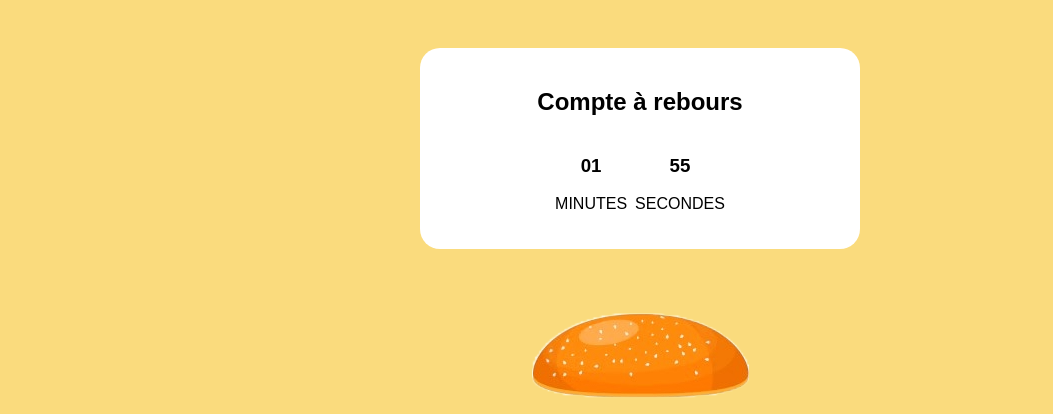
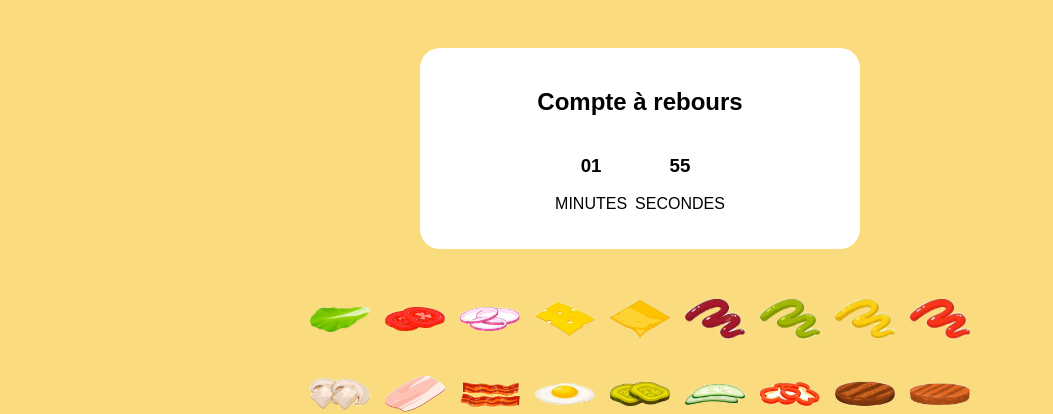
Before and after one commit to martin-mabrut/burgerrush, a plain HTML site: page index.html in a window 1280 px wide. Shown: the part 124-538 px from the top of the page, without its empty margins (0-1053 px from the left). Drawn offline with Linux system fonts and the light colour scheme; files whose address does not match are found by name.

Commit message:
front fini (ameliorable mais fini)

```diff
--- a/index.html
+++ b/index.html
@@ -26,7 +26,24 @@
         </div>
       </div>
       <div class="ingredients">
-
+        <img src="image/salade.png" class="ingredient condiments" id="salade" >
+        <img src="image/tomates.png" class="ingredient condiments" id="tomates">
+        <img src="image/oignons_rouges.png" class="ingredient condiments" id="oignons">
+        <img src="image/emmental.png" class="ingredient fromage" id="emmental">
+        <img src="image/cheddar.png" class="ingredient fromage" id="cheddar">
+        <img src="image/barbecue.png" class="ingredient sauce" id="sauce-barbecue">
+        <img src="image/verte.png" class="ingredient sauce" id="sauce-verte">
+        <img src="image/moutarde.png" class="ingredient sauce" id="sauce-moutarde">
+        <img src="image/ketchup.png" class="ingredient sauce" id="sauce-ketchup">
+        <img src="image/champignons.png" class="ingredient condiments" id="champignons">
+        <img src="image/jambon.png" class="ingredient supplément" id="jambon">
+        <img src="image/bacon.png" class="ingredient supplément" id="bacon">
+        <img src="image/oeuf.png" class="ingredient supplément" id="oeuf">
+        <img src="image/cornichons.png" class="ingredient condiments" id="cornichons">
+        <img src="image/concombres.png" class="ingredient condiments" id="concombres">
+        <img src="image/poivrons.png" class="ingredient condiments" id="poivrons">
+        <img src="image/steak_cuit.png" class="ingredient viande" id="steak-cuit">
+        <img src="image/steak_saignant.png" class="ingredient viande" id="steak-saignant">
       </div>
       <img src="image/pain_haut.png" class="pain-haut">
       <div class="contenu">
--- a/style.css
+++ b/style.css
@@ -59,6 +59,23 @@ button {
     text-align: center;
     gap: 2%;
 }
+
+.ingredients {
+    display: flex;
+    flex-wrap: wrap;
+    justify-content: center;
+    gap: 15px;
+    max-width: 700px;
+    margin: 40px auto;
+}
+
+.ingredient {
+    width: 60px;
+    height: 60px;
+    object-fit: contain;
+    cursor: pointer;
+}
+
 #logo {
     position: absolute;
     top: 0;
```
Also changed, not shown: README.md.
